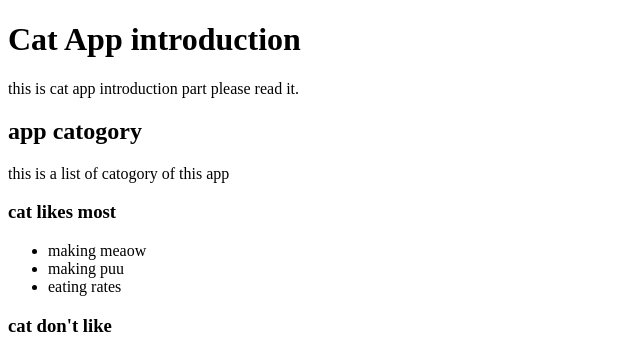
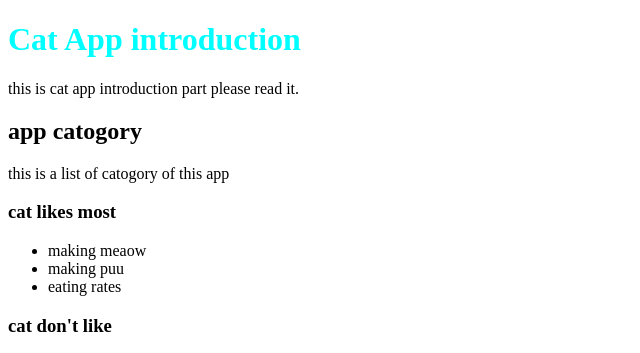
Before and after one commit to Basant1Saini/catapppage, a plain HTML site: page index.html in a window 1280 px wide. Shown: the top 353 px of the page, without its empty margins (0-640 px from the left). Drawn offline with Linux system fonts and the light colour scheme.

Commit message:
style added first time

```diff
--- a/index.html
+++ b/index.html
@@ -4,11 +4,14 @@
 <head>
     <meta charset="UTF-8">
     <title>Make cat app</title>
+    <link rel="stylesheet" href="style.css">
 </head>
+
+
 
 <body>
     <main>
-        <h1>Cat App introduction</h1>
+        <h1 id="titl">Cat App introduction</h1>
         <p>this is cat app introduction part please read it.</p>
         <section>
             <h2>app catogory</h2>
--- /dev/null
+++ b/style.css
@@ -0,0 +1,3 @@
+#titl {
+    color: aqua;
+}
```
